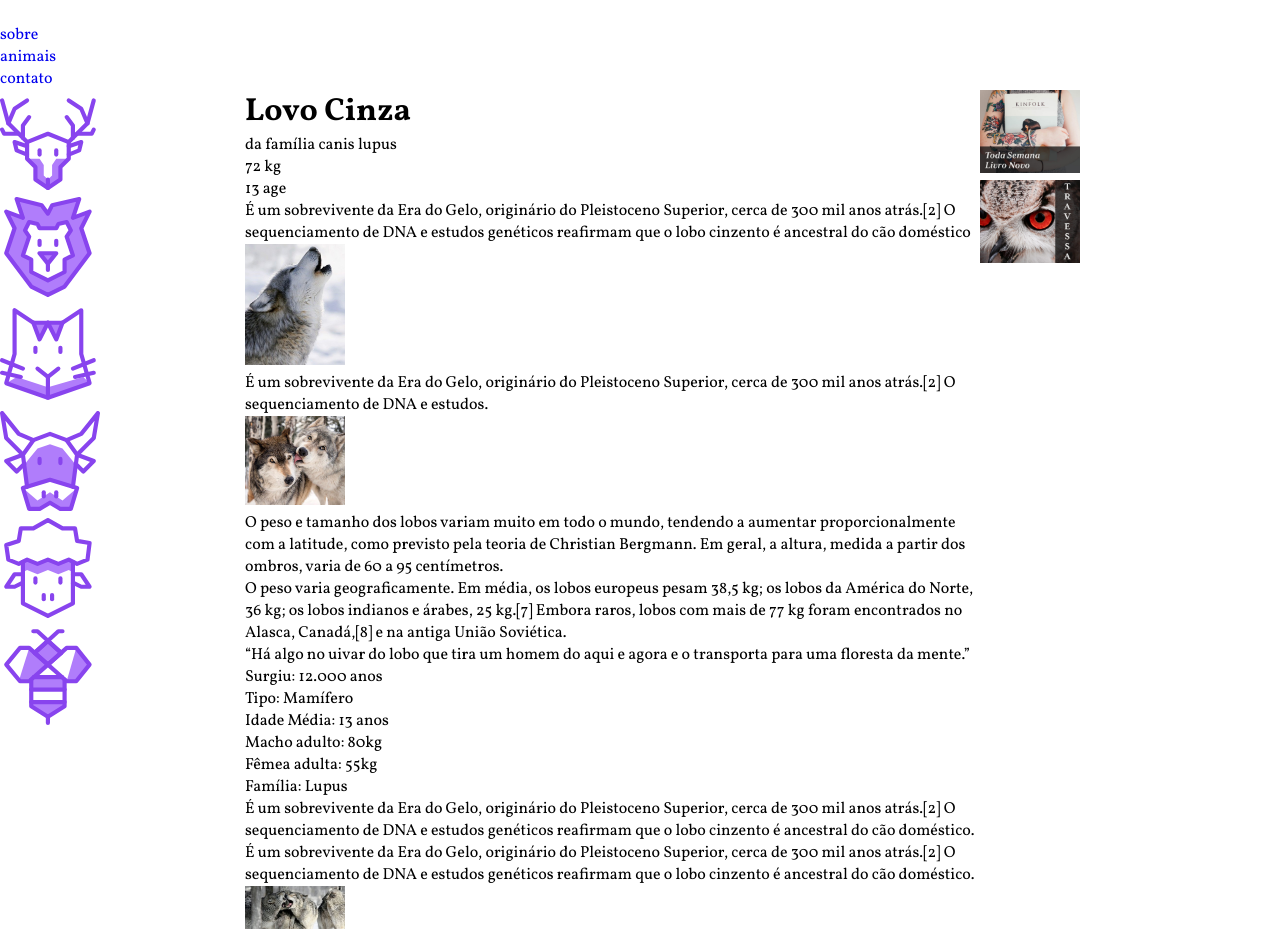
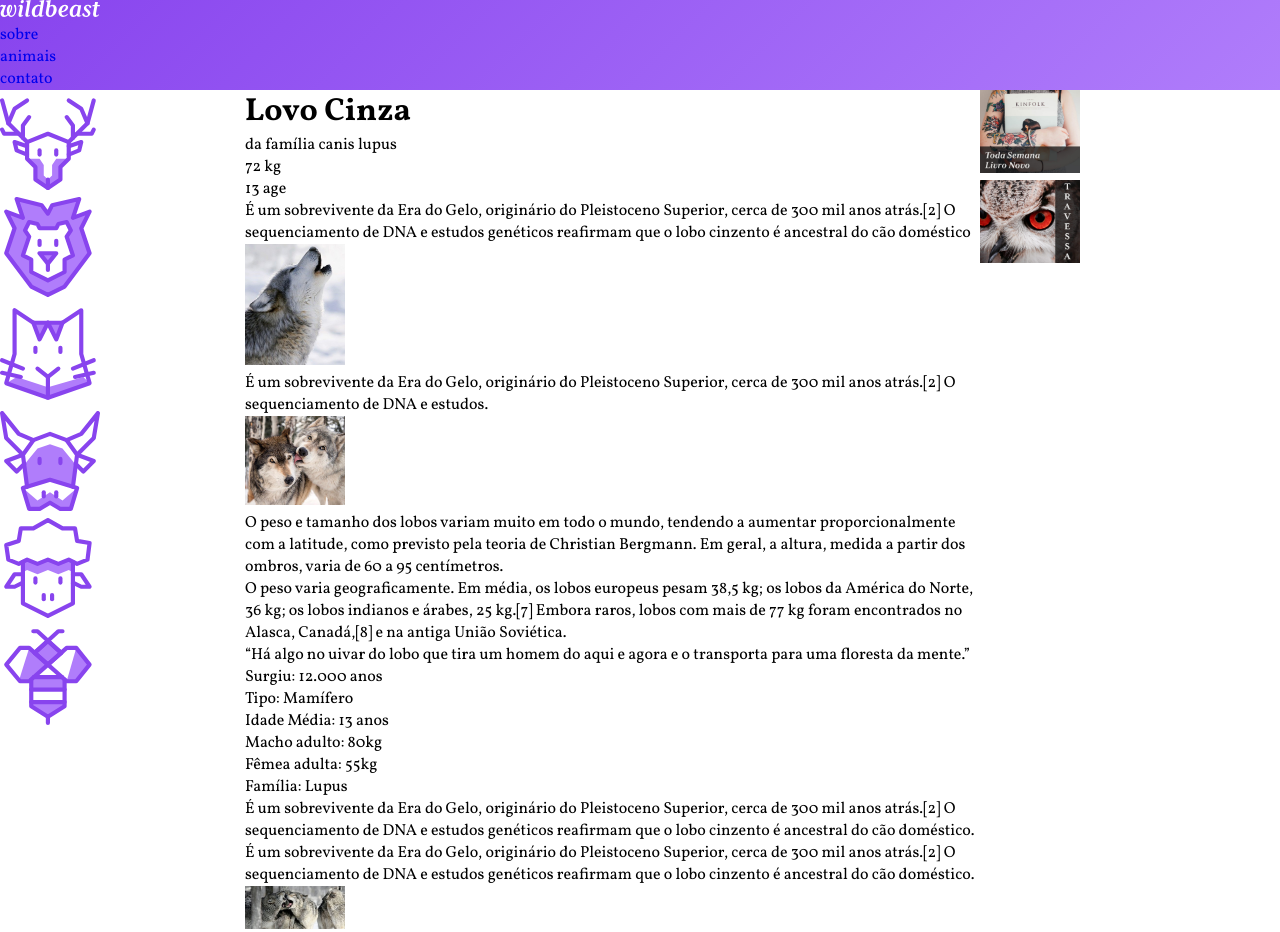
Before and after one commit to eilincoln/wildbeast, a plain HTML site: page index.html in a window 1280 px wide. Shown: the top 932 px of the page. Drawn offline with Linux system fonts and the light colour scheme.

Commit message:
atualizações css - header

```diff
--- a/css/style.css
+++ b/css/style.css
@@ -31,8 +31,11 @@ img {
   ;
 }
 
+
+/*HEADER*/
 .header {
   grid-area: header;
+  background: linear-gradient(135deg, #8844ee, #b07dfb);
 }
 
 .sidenav {
```
